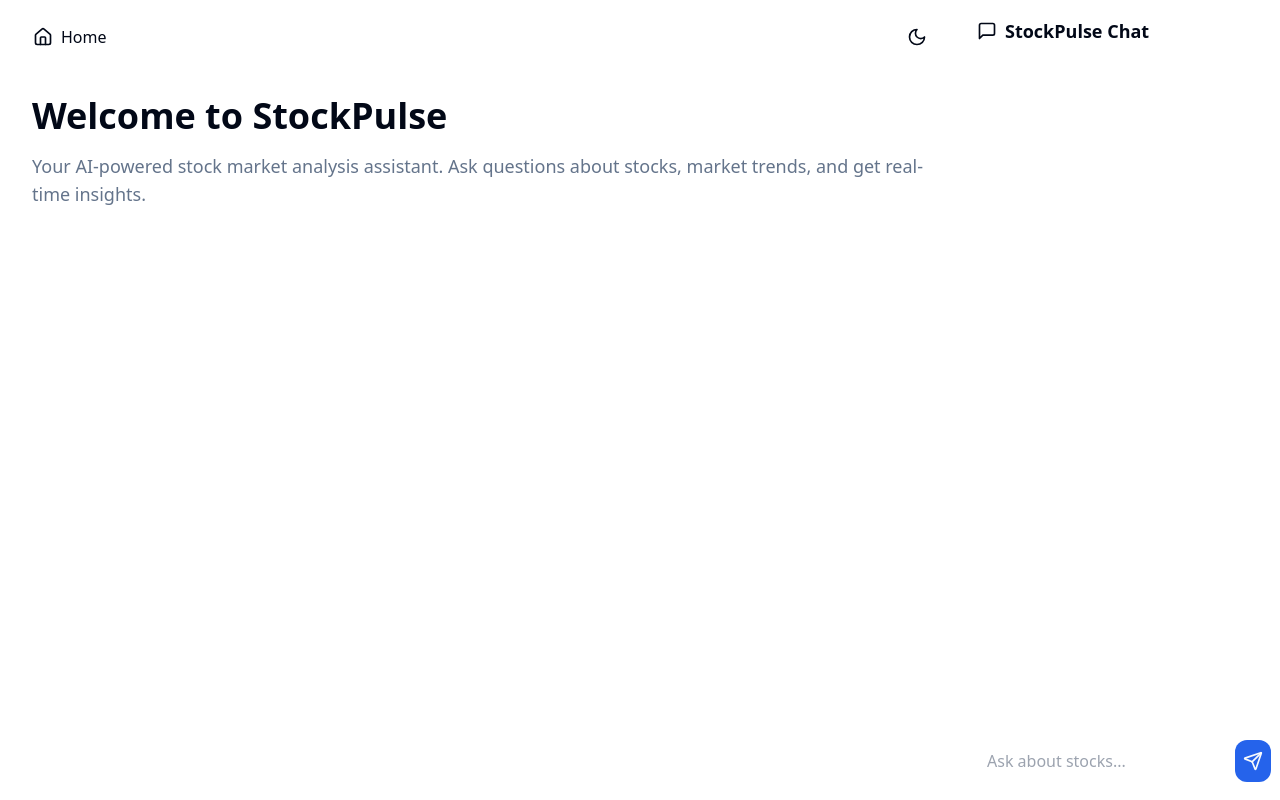
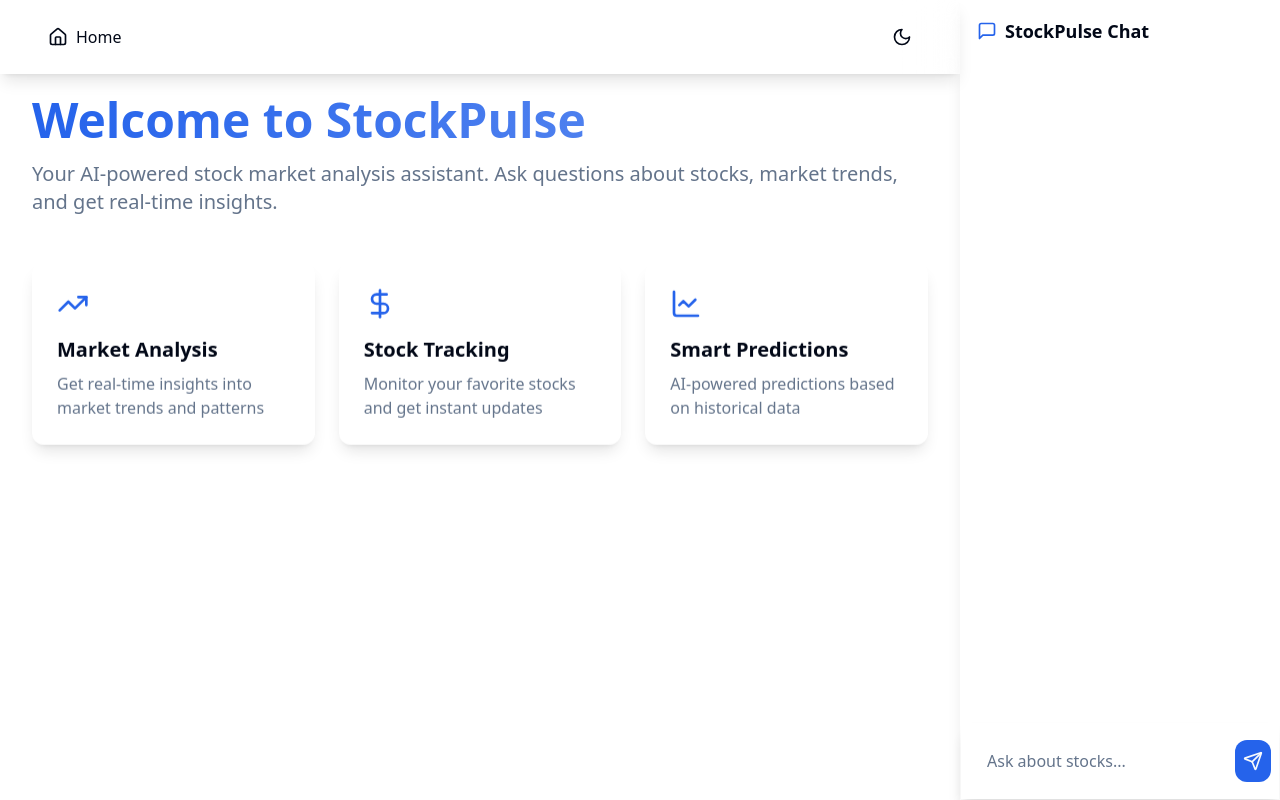
Before and after one commit to veerababumanyam/stockpulse-chat, a React (Vite) app: page / in a window 1280 px wide. Built offline with nearby package versions, Linux system fonts and the light colour scheme.

Commit message:
Refactor UI/UX design
Improve UI/UX design for a more modern, responsive, elegant, and attractive look and feel.

```diff
--- a/src/components/ChatWindow.tsx
+++ b/src/components/ChatWindow.tsx
@@ -32,11 +32,11 @@ export const ChatWindow = () => {
   return (
     <div className="chat-window">
       <div className="flex items-center gap-2 p-4 border-b border-white/20">
-        <MessageSquare className="w-5 h-5" />
+        <MessageSquare className="w-5 h-5 text-primary" />
         <h2 className="text-lg font-semibold">StockPulse Chat</h2>
       </div>
 
-      <div className="h-[calc(100vh-8rem)] overflow-y-auto p-4">
+      <div className="h-[calc(100vh-8rem)] overflow-y-auto p-4 scrollbar-none">
         {messages.map((message, index) => (
           <div
             key={index}
@@ -59,7 +59,7 @@ export const ChatWindow = () => {
             value={input}
             onChange={(e) => setInput(e.target.value)}
             placeholder="Ask about stocks..."
-            className="flex-1 p-2 rounded-lg bg-white/5 border border-white/20 focus:outline-none focus:ring-2 focus:ring-primary"
+            className="flex-1 p-2 rounded-lg bg-white/5 border border-white/20 focus:outline-none focus:ring-2 focus:ring-primary text-foreground placeholder:text-muted-foreground"
           />
           <button
             type="submit"
--- a/src/components/Navigation.tsx
+++ b/src/components/Navigation.tsx
@@ -7,8 +7,8 @@ export const Navigation = () => {
 
   return (
     <nav className="fixed top-0 left-0 w-3/4 p-4 glass-panel z-50">
-      <div className="flex items-center justify-between">
-        <button className="nav-button flex items-center gap-2">
+      <div className="flex items-center justify-between max-w-4xl mx-auto">
+        <button className="nav-button">
           <Home className="w-5 h-5" />
           <span>Home</span>
         </button>
--- a/src/index.css
+++ b/src/index.css
@@ -57,11 +57,12 @@
   body {
     @apply bg-background text-foreground;
     font-feature-settings: "rlig" 1, "calt" 1;
+    background: linear-gradient(109.6deg, rgba(223,234,247,1) 11.2%, rgba(244,248,252,1) 91.1%);
   }
 }
 
 .glass-panel {
-  @apply backdrop-blur-lg bg-white/10 dark:bg-black/10 border border-white/20 dark:border-white/10;
+  @apply backdrop-blur-xl bg-white/10 dark:bg-black/10 border border-white/20 dark:border-white/10 shadow-lg;
 }
 
 .chat-window {
@@ -69,17 +70,17 @@
 }
 
 .nav-button {
-  @apply px-4 py-2 rounded-lg transition-all duration-200 hover:bg-primary/10;
+  @apply px-4 py-2 rounded-lg transition-all duration-200 hover:bg-primary/10 flex items-center gap-2 font-medium;
 }
 
 .message {
-  @apply p-4 rounded-lg mb-4 animate-fadeIn;
+  @apply p-4 rounded-lg mb-4 animate-fadeIn shadow-sm;
 }
 
 .user-message {
-  @apply bg-primary/10 ml-8;
+  @apply bg-primary/10 ml-8 backdrop-blur-sm;
 }
 
 .ai-message {
-  @apply bg-secondary/10 mr-8;
+  @apply bg-secondary/10 mr-8 backdrop-blur-sm;
 }
--- a/src/pages/Index.tsx
+++ b/src/pages/Index.tsx
@@ -1,19 +1,48 @@
 
 import { Navigation } from "@/components/Navigation";
 import { ChatWindow } from "@/components/ChatWindow";
+import { TrendingUp, DollarSign, LineChart } from "lucide-react";
 
 const Index = () => {
   return (
     <div className="min-h-screen bg-background">
       <Navigation />
       <main className="w-3/4 p-8 pt-24">
-        <div className="max-w-4xl mx-auto">
+        <div className="max-w-4xl mx-auto space-y-12">
           <div className="space-y-4 animate-fadeIn">
-            <h1 className="text-4xl font-bold">Welcome to StockPulse</h1>
-            <p className="text-lg text-muted-foreground">
+            <h1 className="text-5xl font-bold bg-gradient-to-r from-primary to-primary/70 bg-clip-text text-transparent">
+              Welcome to StockPulse
+            </h1>
+            <p className="text-xl text-muted-foreground">
               Your AI-powered stock market analysis assistant. Ask questions about stocks,
               market trends, and get real-time insights.
             </p>
+          </div>
+
+          <div className="grid grid-cols-1 md:grid-cols-3 gap-6">
+            <div className="glass-panel p-6 rounded-xl animate-float">
+              <TrendingUp className="w-8 h-8 text-primary mb-4" />
+              <h3 className="text-xl font-semibold mb-2">Market Analysis</h3>
+              <p className="text-muted-foreground">
+                Get real-time insights into market trends and patterns
+              </p>
+            </div>
+
+            <div className="glass-panel p-6 rounded-xl animate-float">
+              <DollarSign className="w-8 h-8 text-primary mb-4" />
+              <h3 className="text-xl font-semibold mb-2">Stock Tracking</h3>
+              <p className="text-muted-foreground">
+                Monitor your favorite stocks and get instant updates
+              </p>
+            </div>
+
+            <div className="glass-panel p-6 rounded-xl animate-float">
+              <LineChart className="w-8 h-8 text-primary mb-4" />
+              <h3 className="text-xl font-semibold mb-2">Smart Predictions</h3>
+              <p className="text-muted-foreground">
+                AI-powered predictions based on historical data
+              </p>
+            </div>
           </div>
         </div>
       </main>
```
